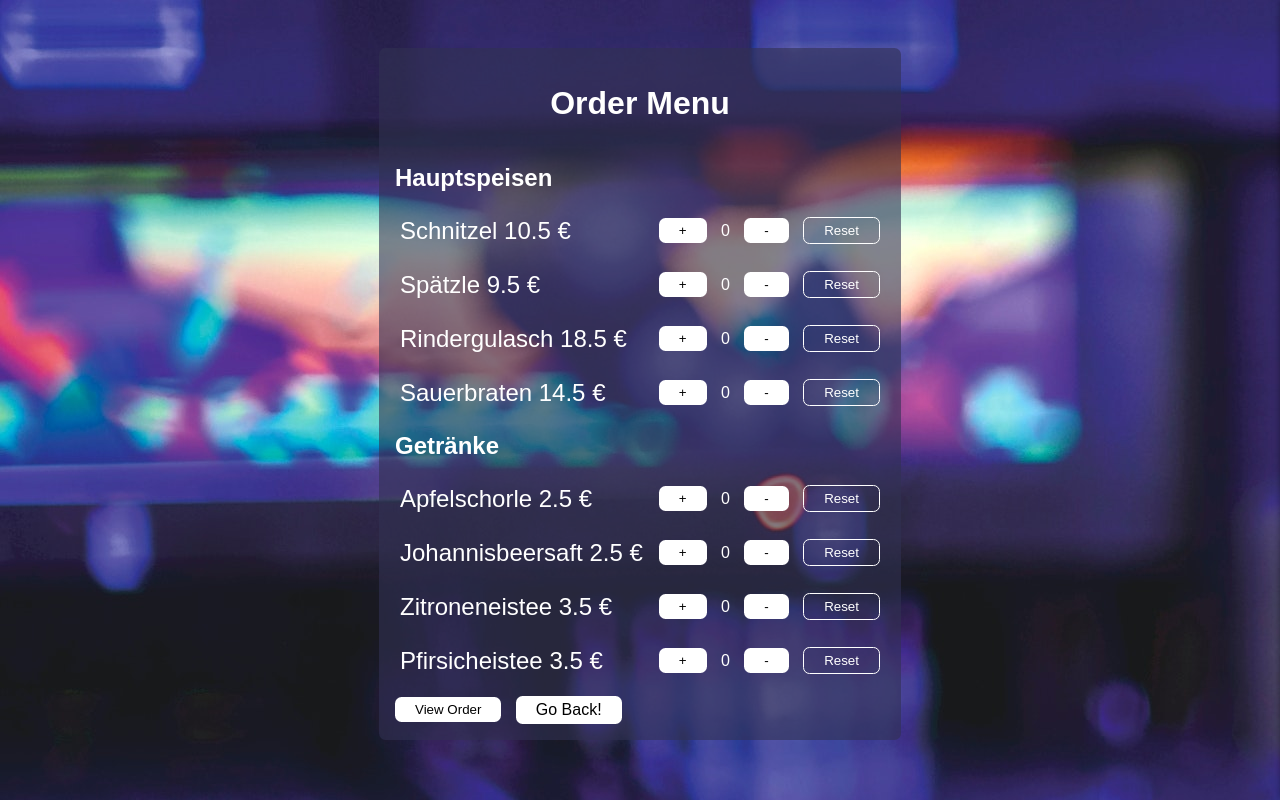
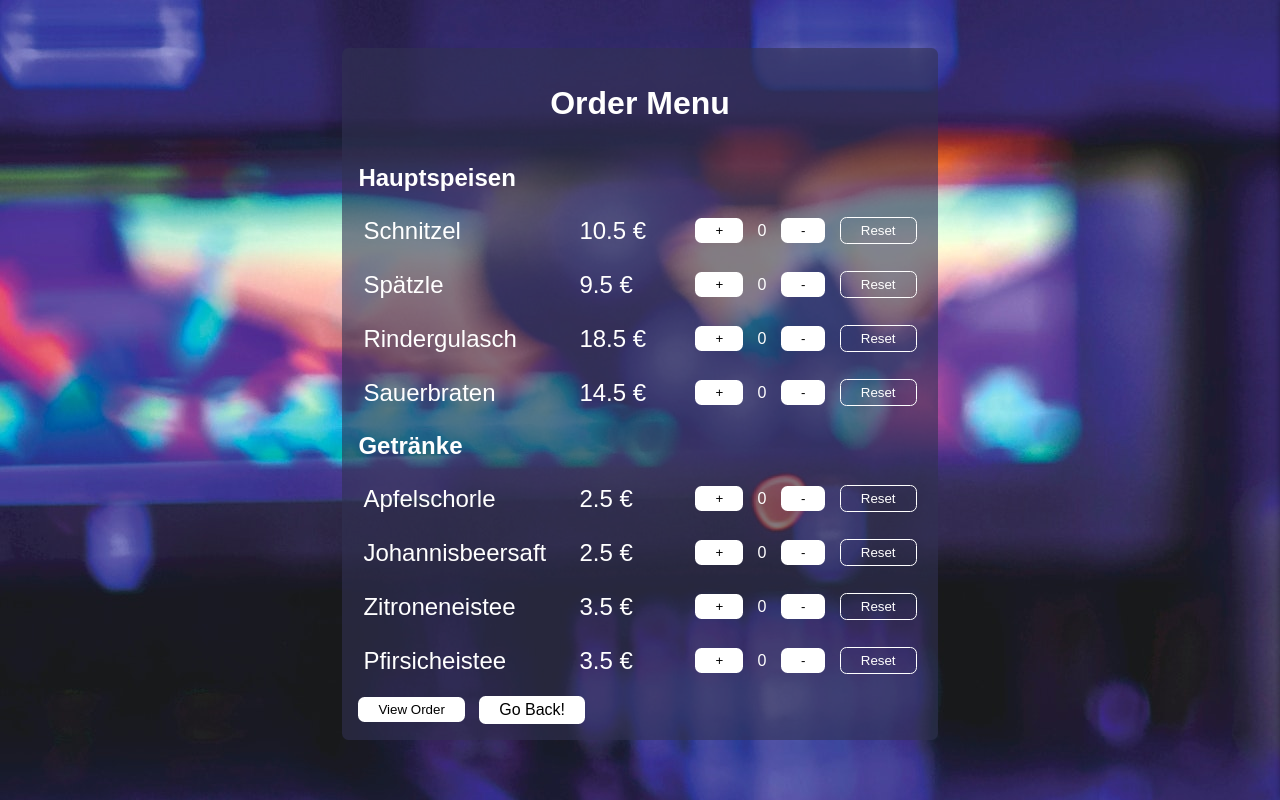
Before and after one commit to henkegithub/instroke-app, a Next.js app: page /order-list in a window 1280 px wide. Built offline with nearby package versions, Linux system fonts and the light colour scheme.

Commit message:
fixed gap price and margin stuff

```diff
--- a/components/Product/index.js
+++ b/components/Product/index.js
@@ -1,6 +1,6 @@
 import { StyledOrderButton, StyledOrderGhostButton } from "../StyledButton";
 import { StyledList } from "../StyledList";
-import { StyledParagraph } from "../StyledParagraph";
+import { StyledParagraph, StyledParagraphPrice } from "../StyledParagraph";
 import { StyledMenuItem } from "../StyledMenuItem";
 import { StyledDiv } from "../StyledDiv";
 
@@ -23,9 +23,8 @@ export function Product({ id, name, price, handleAmountChange, amount = 0 }) {
   return (
     <StyledList>
       <StyledMenuItem>
-        <StyledParagraph>
-          {name} {price} €
-        </StyledParagraph>
+        <StyledParagraph>{name}</StyledParagraph>
+        <StyledParagraphPrice>{price} €</StyledParagraphPrice>
         <StyledDiv>
           <StyledOrderButton className="control__btn" onClick={increase}>
             +
--- a/components/StyledParagraph/index.js
+++ b/components/StyledParagraph/index.js
@@ -4,6 +4,24 @@ import { device } from "@/utils/globalValues";
 export const StyledParagraph = styled.p`
   margin: 0;
   font-size: 24px;
+  display: flex;
+  width: 200px;
+`;
+
+export const StyledParagraphPrice = styled.p`
+  margin: 0;
+  font-size: 24px;
+  display: flex;
+  width: 100px;
+  justify-content: start;
+`;
+
+export const StyledParagraphCheckout = styled.p`
+  margin-bottom: 10px;
+  margin-top: 0px;
+  font-size: 24px;
+  display: flex;
+  justify-content: center;
 `;
 
 export const StyledParagraphOverview = styled.p`
--- a/pages/order-overview/index.js
+++ b/pages/order-overview/index.js
@@ -55,12 +55,12 @@ export default function OrderOverview({
             );
           })}
         </StyledUlListOverview>
-        <StyledParagraphOverviewTotal>
+        <StyledDiv>
           Total Price:
           <StyledParagraphOverviewTotal>
             {getTotalPrice(items)} €
           </StyledParagraphOverviewTotal>
-        </StyledParagraphOverviewTotal>
+        </StyledDiv>
         <StyledDiv>
           <label htmlFor="tableInput">Select Table: </label>
           <select
```
Also changed, not shown: pages/check-out/index.js (+5 -2 lines).
